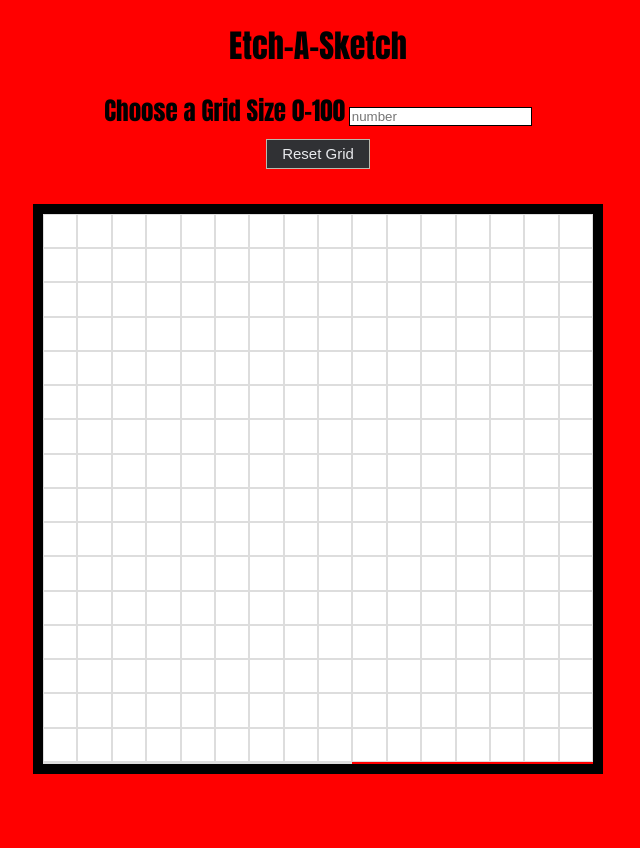
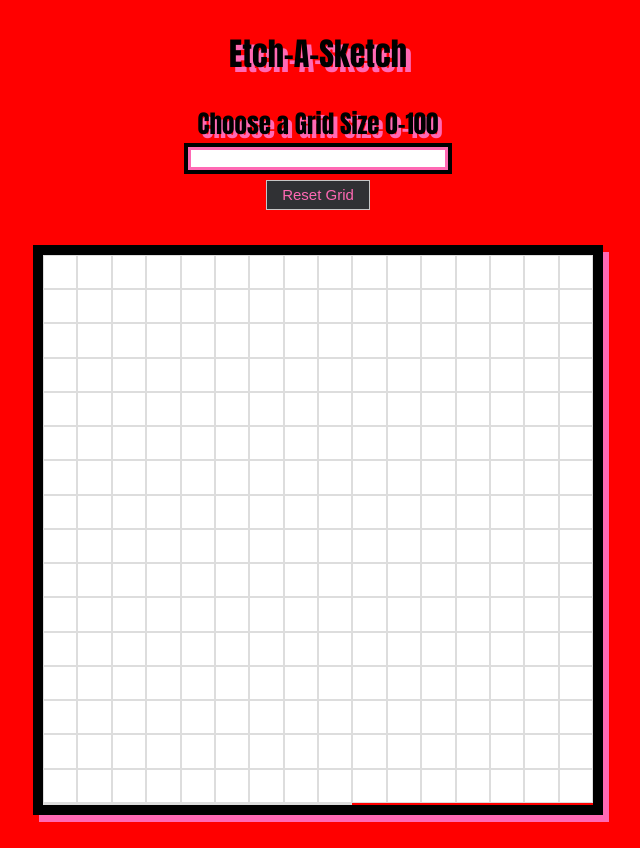
Before and after one commit to bigherve/project-_etch_a-sketch_2.0, a plain HTML site: page index.html in a window 1280 px wide. Shown: the whole page, without its empty margins (322-962 px from the left). Before the commit the page ends 807 px from the top, so only its background shows below. Drawn offline with Linux system fonts and the light colour scheme.

Commit message:
Add hotpink all over

```diff
--- a/index.html
+++ b/index.html
@@ -13,7 +13,7 @@
     <div id="top-headline">
         <h1>Etch-A-Sketch</h1>
         <label>Choose a Grid Size 0-100</label>
-        <input type="number" placeholder="number" id="input" name="size" />
+        <input type="number" id="input" name="size" />
     </div>
 
     <div id="reset-btn">
--- a/style.css
+++ b/style.css
@@ -6,19 +6,35 @@ body {
     box-sizing: border-box;
 }
 
+h1 {
+    text-shadow: 5px 5px hotpink;
+}
+
 label {
-    font-weight: 700;
+    font-weight: 500;
     font-size: 25px;
+    text-shadow: 4px 4px hotpink;
+}
+
+#top-headline {
+    display: flex;
+    flex-direction: column;
+    justify-content: center;
+    align-items: center;
+    grid-gap: 5px;
 }
 
 input {
-    border: 1px solid #000;
+    text-align: center;
+    border: 3px solid hotpink;
+    outline: 4px solid #000;
+    width: 250px;
 }
 
 button {
     background-color: #303134;
-    border: 1px solid #ddcc;
-    color: #e8eaed;
+    border: 1px solid #dddd;
+    color: hotpink;
     font-size: 15px;
     margin: 10px 5px;
     padding: 0 15px;
@@ -27,10 +43,10 @@ button {
 }
 
 button:hover {
-    box-shadow: 0 1px 1px rgba(0, 0, 0, 0.5);
+    box-shadow: 4px 6px hotpink;
     background-color: #222323;
     border: 1px solid #222323;
-    color: #ddd;
+    color: hotpink;
 }
 
 #container {
@@ -40,6 +56,7 @@ button:hover {
     height: 550px;
     width: 550px;
     border: 10px solid #000;
+    box-shadow: 6px 7px hotpink;
     margin: 25px 45px;
 }
 
@@ -50,7 +67,7 @@ button:hover {
 }
 
 
-/* Chrome, Safari, Edge, Opera */
+/* remove arrows Chrome, Safari, Edge, Opera */
 
 input::-webkit-outer-spin-button,
 input::-webkit-inner-spin-button {
@@ -59,7 +76,7 @@ input::-webkit-inner-spin-button {
 }
 
 
-/* Firefox */
+/* remove arrows Firefox */
 
 input[type='number'] {
     -moz-appearance: textfield;
```
